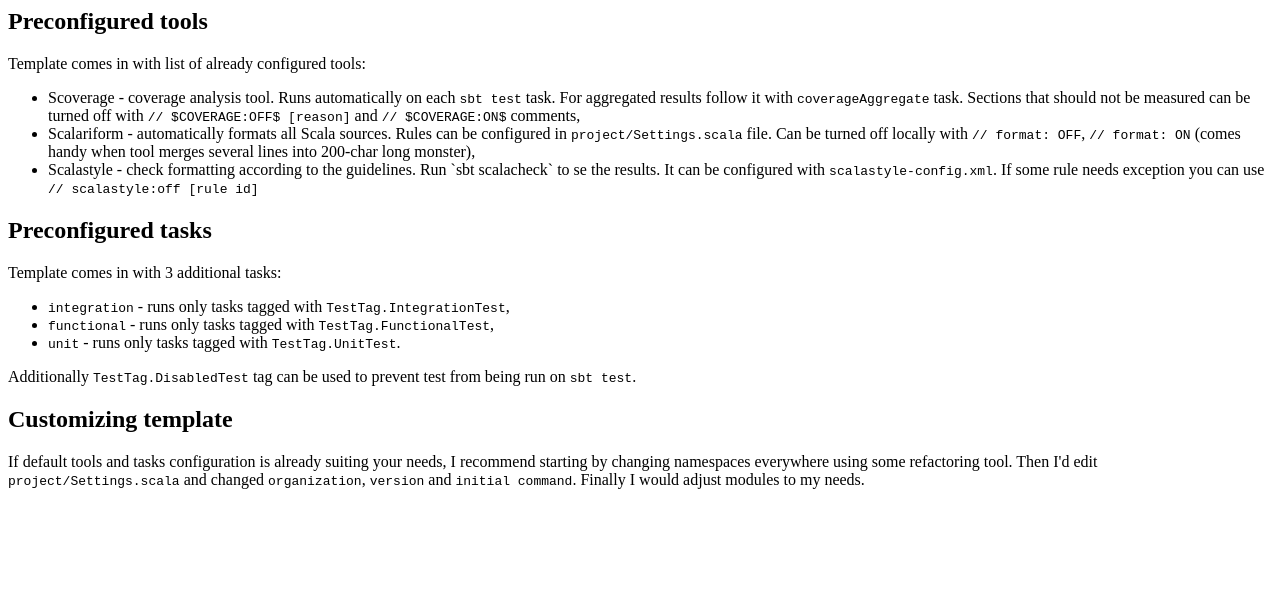
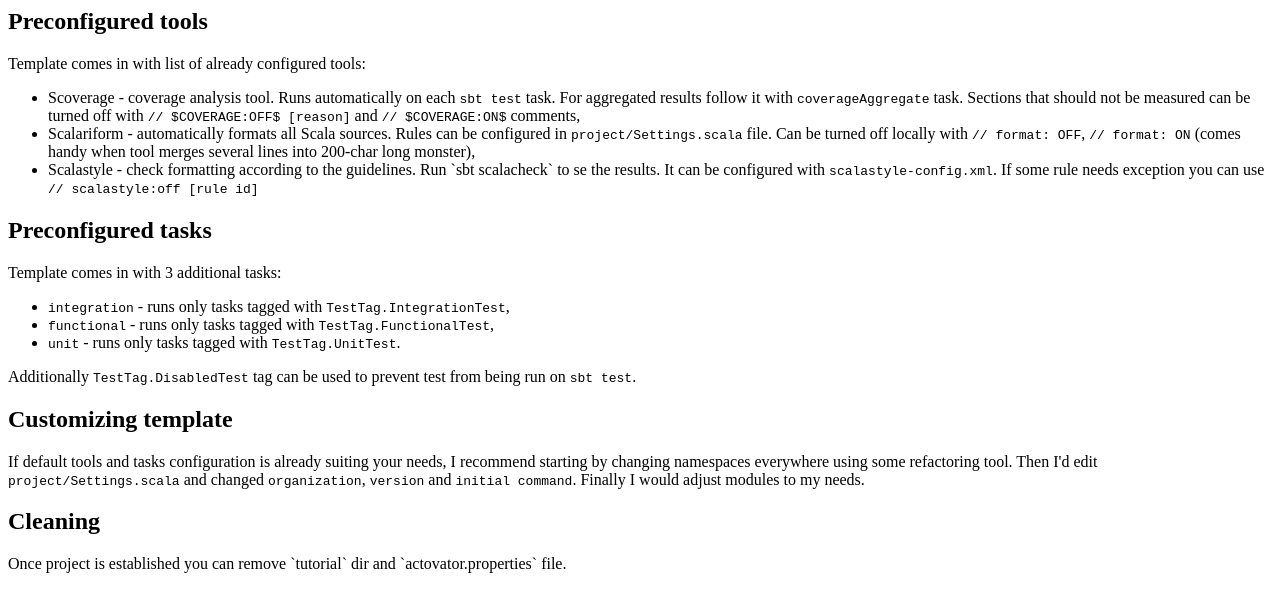
Before and after one commit to MateuszKubuszok/SBTScalaMultiproject, a plain HTML site: page tutorial/index.html in a window 1280 px wide. Drawn offline with Linux system fonts and the light colour scheme.

Commit message:
Mention about cleaning

```diff
--- a/tutorial/index.html
+++ b/tutorial/index.html
@@ -35,4 +35,9 @@
         <code>organization</code>, <code>version</code> and <code>initial command</code>. Finally I would adjust modules
         to my needs.</p>
   </div>
+
+  <div>
+    <h2>Cleaning</h2>
+    <p>Once project is established you can remove `tutorial` dir and `actovator.properties` file.</p>
+  </div>
 </body>
```
